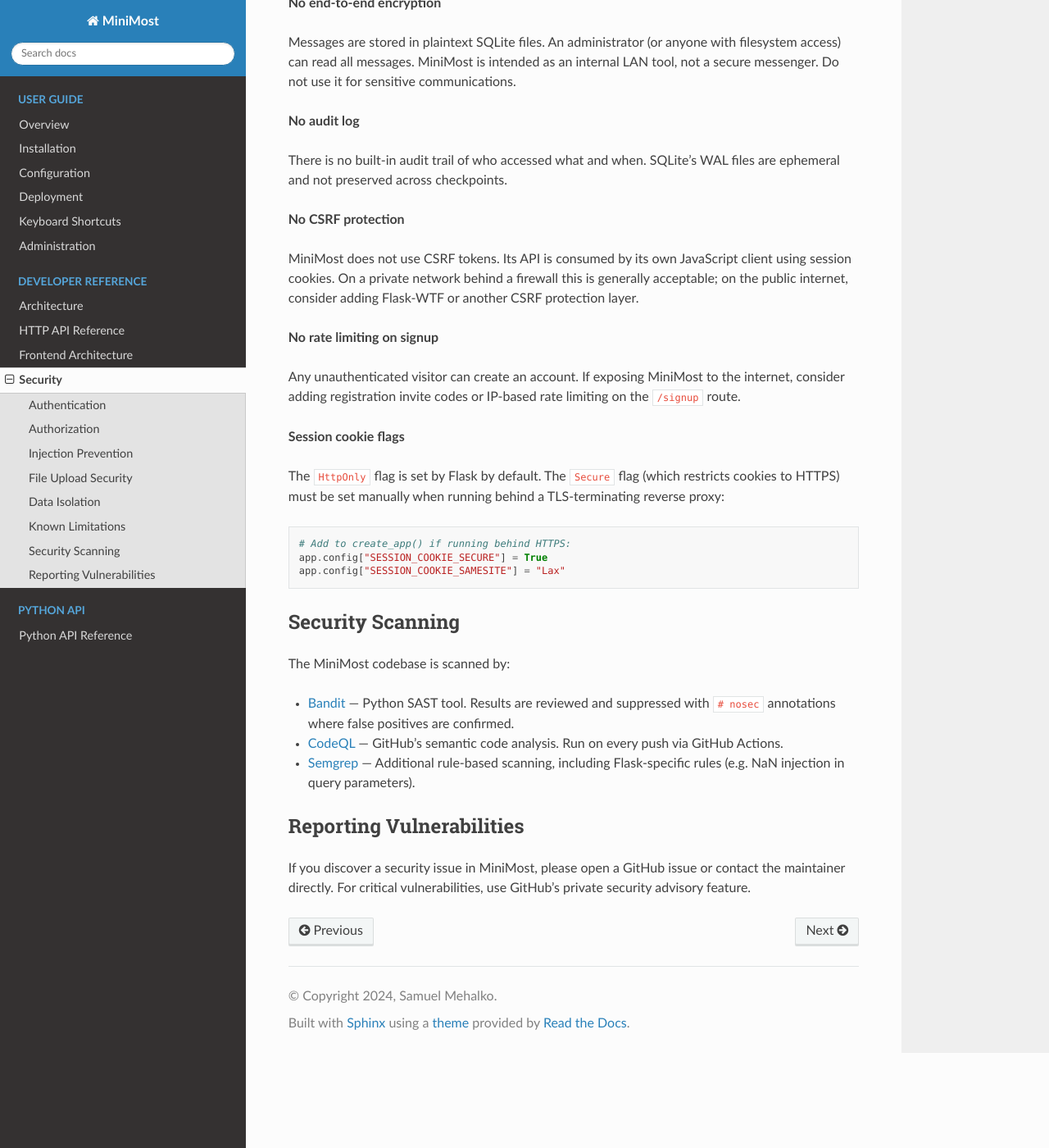
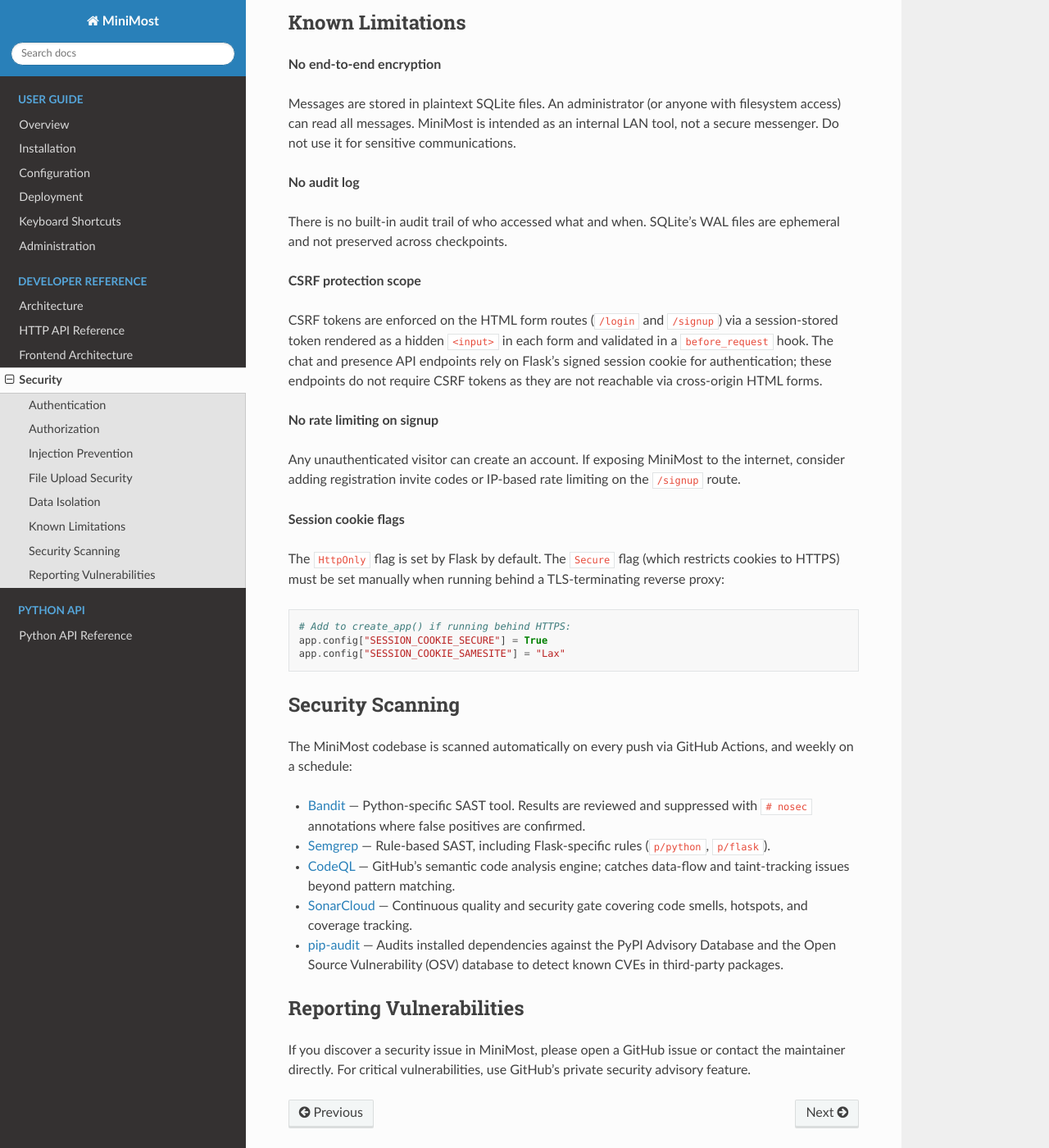
Before and after one commit to SamuelDonovan/minimost, a Sphinx documentation site: the page built from docs/security.rst, in a window 1280 px wide and 1400 px high, scrolled down 2957 px. Shown: the whole window at 82% size. Built offline with Sphinx 7.4.7 and the Read the Docs theme 3.1.0, drawn with Linux system fonts in a browser that asks for light colours; some of the changed text lies outside the part shown.

Commit message:
Docs: Update docs with screeenshots

```diff
--- a/docs/security.rst
+++ b/docs/security.rst
@@ -85,14 +85,21 @@
 
 **SSRF (Server-Side Request Forgery)**
 
-The link preview endpoint validates URLs through :func:`minimost.preview._is_safe_url`
-before making any outgoing request. The following are blocked:
+The link preview endpoint applies three defences in order before making any
+outgoing request:
 
-- ``localhost``
-- ``127.x.x.x`` (loopback)
-- ``10.x.x.x``, ``172.16–31.x.x``, ``192.168.x.x`` (RFC 1918 private ranges)
-- ``::1`` (IPv6 loopback)
-- Non-HTTP/HTTPS schemes
+1. **Scheme check** — only ``http`` and ``https`` URLs are accepted.
+2. **Allowlist** (:func:`minimost.preview._is_allowed_host`) — the hostname
+   must be an exact match or subdomain of an entry in
+   :data:`minimost.preview._ALLOWED_PREVIEW_HOSTS`. Currently only
+   ``bitbucket.org`` is permitted.
+3. **Private-range block** (:func:`minimost.preview._is_safe_url`) — the
+   hostname is matched against a regex that rejects loopback and RFC 1918
+   private ranges (``localhost``, ``127.x.x.x``, ``10.x.x.x``,
+   ``172.16–31.x.x``, ``192.168.x.x``, ``::1``).
+4. **DNS resolution check** (:func:`minimost.preview._resolves_to_public_ip`)
+   — the hostname is resolved and every returned IP address is verified to be
+   public, preventing DNS rebinding attacks.
 
 **Path traversal (file serving)**
 
@@ -145,12 +152,13 @@
 There is no built-in audit trail of who accessed what and when. SQLite's WAL
 files are ephemeral and not preserved across checkpoints.
 
-**No CSRF protection**
+**CSRF protection scope**
 
-MiniMost does not use CSRF tokens. Its API is consumed by its own JavaScript
-client using session cookies. On a private network behind a firewall this is
-generally acceptable; on the public internet, consider adding Flask-WTF or
-another CSRF protection layer.
+CSRF tokens are enforced on the HTML form routes (``/login`` and ``/signup``)
+via a session-stored token rendered as a hidden ``<input>`` in each form and
+validated in a ``before_request`` hook. The chat and presence API endpoints
+rely on Flask's signed session cookie for authentication; these endpoints do
+not require CSRF tokens as they are not reachable via cross-origin HTML forms.
 
 **No rate limiting on signup**
 
@@ -173,15 +181,21 @@
 Security Scanning
 -----------------
 
-The MiniMost codebase is scanned by:
+The MiniMost codebase is scanned automatically on every push via GitHub
+Actions, and weekly on a schedule:
 
-- `Bandit <https://bandit.readthedocs.io/>`_ — Python SAST tool. Results are
-  reviewed and suppressed with ``# nosec`` annotations where false positives
-  are confirmed.
-- `CodeQL <https://codeql.github.com/>`_ — GitHub's semantic code analysis.
-  Run on every push via GitHub Actions.
-- `Semgrep <https://semgrep.dev/>`_ — Additional rule-based scanning,
-  including Flask-specific rules (e.g. NaN injection in query parameters).
+- `Bandit <https://bandit.readthedocs.io/>`_ — Python-specific SAST tool.
+  Results are reviewed and suppressed with ``# nosec`` annotations where false
+  positives are confirmed.
+- `Semgrep <https://semgrep.dev/>`_ — Rule-based SAST, including
+  Flask-specific rules (``p/python``, ``p/flask``).
+- `CodeQL <https://codeql.github.com/>`_ — GitHub's semantic code analysis
+  engine; catches data-flow and taint-tracking issues beyond pattern matching.
+- `SonarCloud <https://sonarcloud.io/>`_ — Continuous quality and security
+  gate covering code smells, hotspots, and coverage tracking.
+- `pip-audit <https://github.com/pypa/pip-audit>`_ — Audits installed
+  dependencies against the PyPI Advisory Database and the Open Source
+  Vulnerability (OSV) database to detect known CVEs in third-party packages.
 
 Reporting Vulnerabilities
 --------------------------
```
Also changed, not shown: README.md (+16 -2 lines), docs/frontend.rst (+6 -6 lines), docs/overview.rst (+24 -2 lines), docs/_static/screenshot-chat.png (added), docs/_static/screenshot-login.png (added), docs/_static/screenshot-message-search.png (added), 1 other file.
